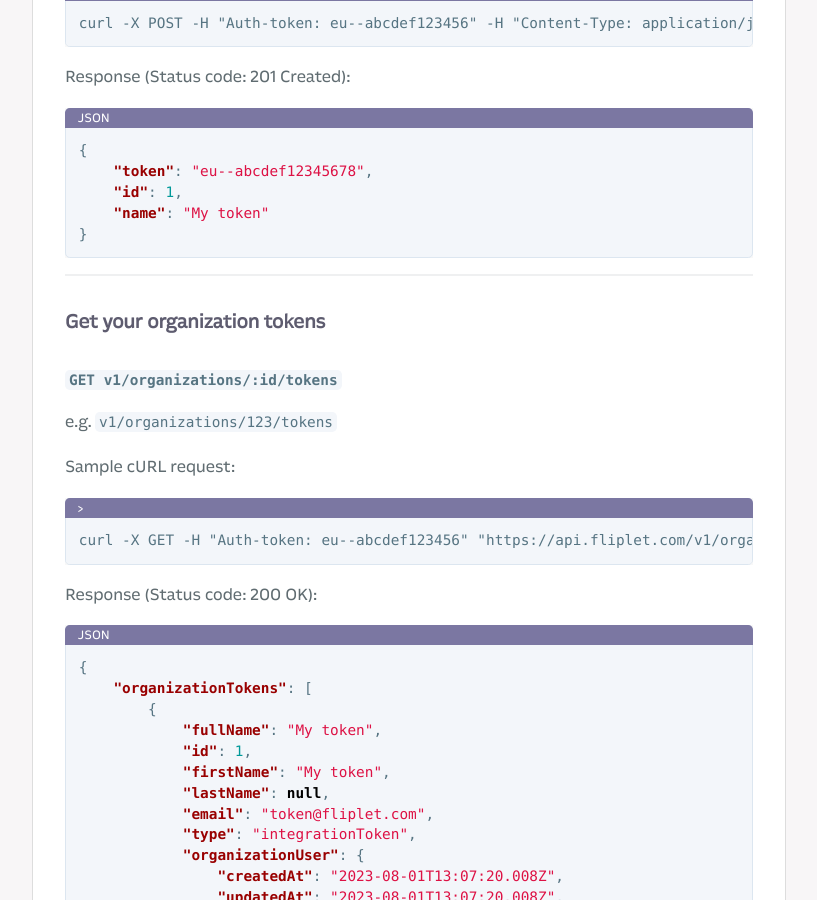
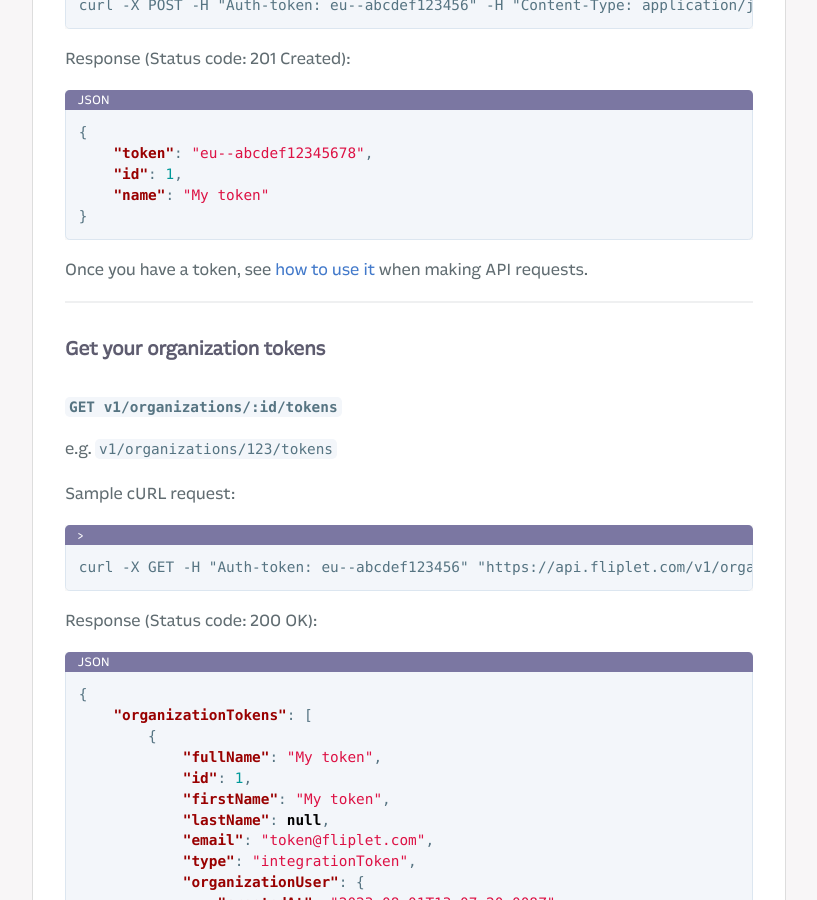
Before and after one commit to Fliplet/fliplet-cli, a Jekyll site: the page built from docs/REST-API/fliplet-organizations.md, in a window 1280 px wide and 900 px high, scrolled down 4163 px. Shown: the whole window, without its empty margins (254-1071 px from the left). Built offline with Jekyll 4.4.1, drawn with Linux system fonts in a browser that asks for light colours; nearby versions of some CDN libraries; our own code applies the rules of GitHub Pages for plain Markdown files; library files that are not in the unit come from our copies; comment, search, counter and statistics services are not loaded; a style sheet for code colours, icons or effects is not loaded.

Commit message:
Added authenticate reference

````diff
--- a/docs/REST-API/fliplet-organizations.md
+++ b/docs/REST-API/fliplet-organizations.md
@@ -138,8 +138,6 @@ Optional parameters:
 
 The following REST APIs enable you to handle organization tokens, facilitating authorized access to organization-specific REST APIs.
 
----
-
 ### Create your organization token
 
 #### `POST v1/organizations/:id/tokens`
@@ -169,6 +167,8 @@ Response  (Status code: 201 Created):
     "name": "My token"
 }
 ```
+
+Once you have a token, see [how to use it](authenticate.md) when making API requests.
 
 ---
 
````
